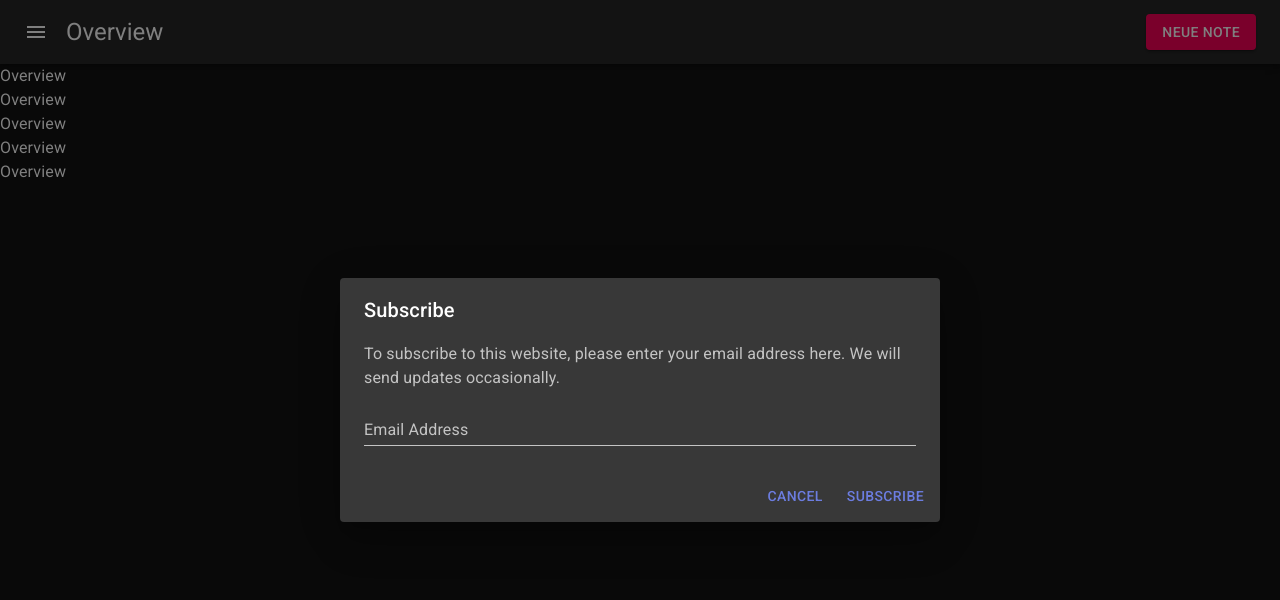
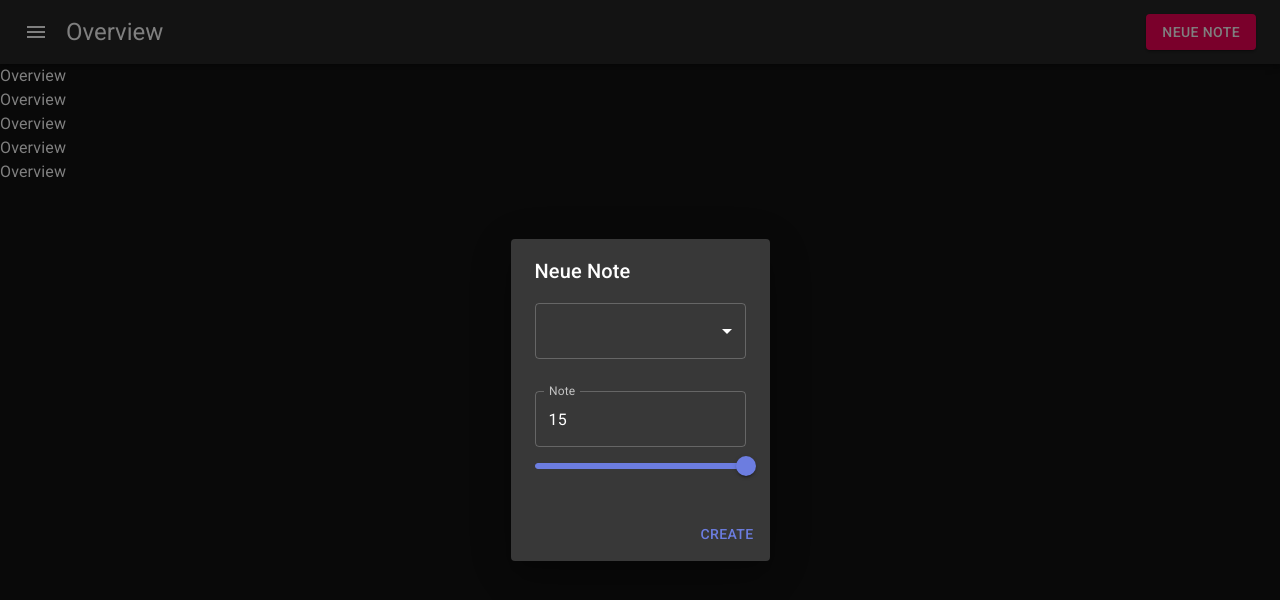
Before and after one commit to H3rmt/grades, a React (Vite) app: page / in a window 1280 px wide. Both pictures are taken after a click on the button "NEUE NOTE". Shown: the top 600 px of the page. Built offline with nearby package versions, Linux system fonts and the light colour scheme.

Commit message:
added newGradeModal with some params

```diff
--- a/src/App.tsx
+++ b/src/App.tsx
@@ -6,7 +6,7 @@ import React, {ReactElement, useEffect, useState} from "react";
 import Overview from "./Overview/Overview";
 import Analysis from "./Analysis/Analysis";
 import Navbar from "./components/Navbar/Navbar";
-import NewModal from "./components/NewModal/NewModal";
+import NewGradeModal from "./components/NewGradeModal/NewGradeModal";
 
 type Pages = {
 	overview: Page
@@ -60,7 +60,7 @@ const App = () => {
 		<Navbar open={openNav} closeNav={() => {
 			setOpenNav(false)
 		}} setPage={setPage} pages={pages}/>
-		<NewModal open={openModal} closeModal={() => {
+		<NewGradeModal open={openModal} closeModal={() => {
 			setOpenModal(false)
 		}}/>
 		{openPage.page}
--- /dev/null
+++ b/src/components/NewGradeModal/NewGradeModal.tsx
@@ -0,0 +1,59 @@
+import React, {ChangeEvent, useState} from 'react';
+import {
+	Box,
+	Button,
+	Dialog,
+	DialogActions,
+	DialogContent,
+	DialogTitle,
+	FormControl,
+	MenuItem,
+	Select,
+	SelectChangeEvent,
+	Slider,
+	Stack,
+	TextField
+} from "@mui/material";
+
+function NewGradeModal(props: { open: boolean, closeModal: () => void }) {
+	const [grade, setGrade] = useState(15)
+	const [subject, setSubject] = useState("")
+
+	const handleGradeSliderChange = (event: Event, newValue: number | number[]) => {
+		setGrade(newValue as number);
+	};
+
+	const handleGradeInputChange = (event: ChangeEvent<HTMLInputElement>) => {
+		setGrade(Math.max(Math.min(Number(event.target.value), 15), 0));
+	};
+
+	const handleSubjectSelectChange = (event: SelectChangeEvent) => {
+		setSubject(event.target.value)
+	}
+
+	return (<Dialog open={props.open} onClose={props.closeModal}>
+		<DialogTitle>Neue Note</DialogTitle>
+		<DialogContent>
+			<FormControl variant="outlined">
+				<Stack spacing={3}>
+					<Select label="Subject" value={subject} margin="dense" onChange={handleSubjectSelectChange}>
+						<MenuItem value="">
+							<em>None</em>
+						</MenuItem>
+						<MenuItem value={10}>Twenty</MenuItem>
+					</Select>
+					{/*Autocomplete*/}
+					<Box>
+						<TextField value={grade} type="number" margin="dense" label="Note" onChange={handleGradeInputChange}/>
+						<Slider value={grade} color="primary" min={0} max={15} onChange={handleGradeSliderChange}/>
+					</Box>
+				</Stack>
+			</FormControl>
+		</DialogContent>
+		<DialogActions>
+			<Button onClick={props.closeModal}>Create</Button>
+		</DialogActions>
+	</Dialog>);
+}
+
+export default NewGradeModal
--- a/src/components/NewModal/NewModal.tsx
+++ /dev/null
@@ -1,29 +0,0 @@
-import React from 'react';
-import {Button, Dialog, DialogActions, DialogContent, DialogContentText, DialogTitle, TextField} from "@mui/material";
-
-function NewModal(props: { open: boolean, closeModal: () => void }) {
-	return (<Dialog open={props.open} onClose={props.closeModal}>
-		<DialogTitle>Subscribe</DialogTitle>
-		<DialogContent>
-			<DialogContentText>
-				To subscribe to this website, please enter your email address here. We
-				will send updates occasionally.
-			</DialogContentText>
-			<TextField
-					autoFocus
-					margin="dense"
-					id="name"
-					label="Email Address"
-					type="email"
-					fullWidth
-					variant="standard"
-			/>
-		</DialogContent>
-		<DialogActions>
-			<Button onClick={props.closeModal}>Cancel</Button>
-			<Button onClick={props.closeModal}>Subscribe</Button>
-		</DialogActions>
-	</Dialog>);
-}
-
-export default NewModal;
```
Also changed, not shown: src/Overview/Overview.css (deleted), src/components/Navbar/Navbar.css (deleted), 1 other file (tests, documents, lock files or other folders).
